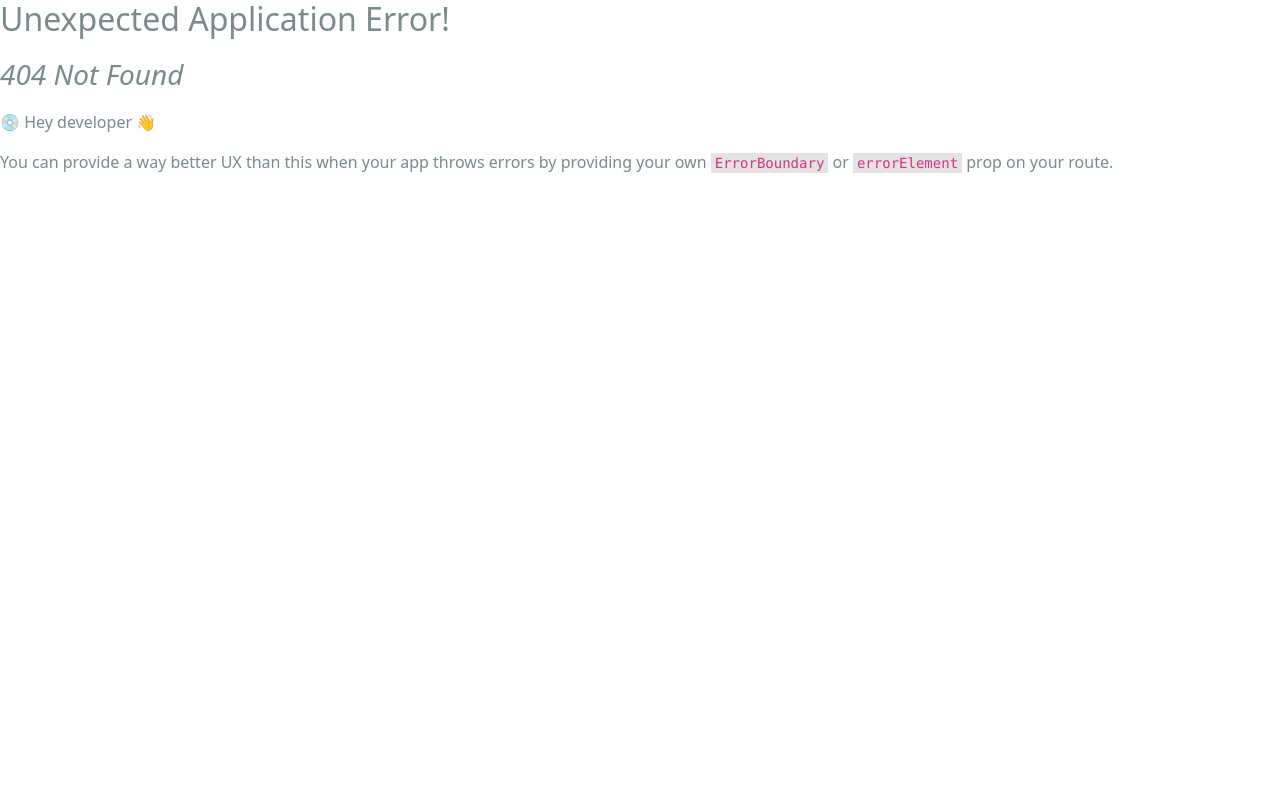
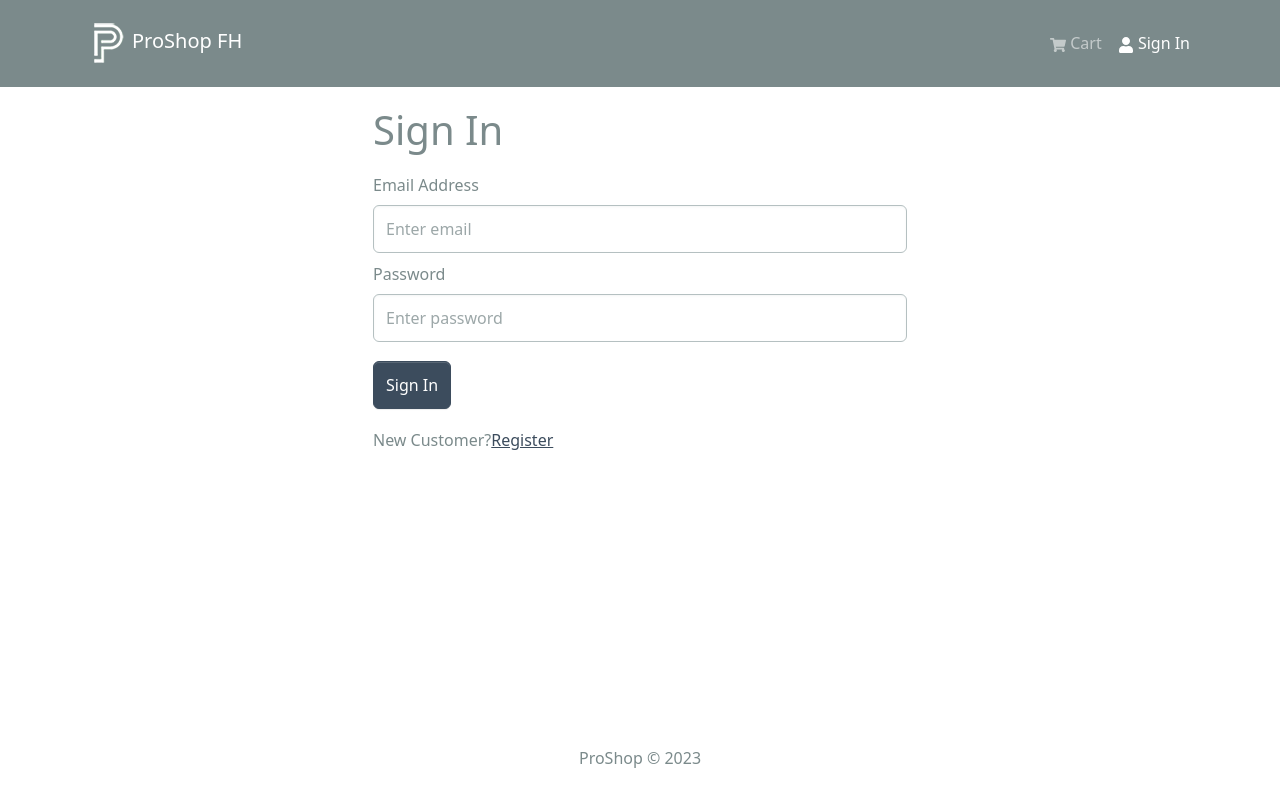
Before and after one commit to Faeezh/proshop-demo, a React (Create React App) app in the folder frontend/: page /login in a window 1280 px wide. Before the commit this address had no page. Shown: the top 802 px of the page. Built offline with nearby package versions, Linux system fonts and the light colour scheme.

Commit message:
Login Screen

```diff
--- /dev/null
+++ b/frontend/src/components/FormContainer.jsx
@@ -0,0 +1,15 @@
+import { Container, Row, Col } from 'react-bootstrap';
+
+const FormContainer = ({ children }) => {
+    return (
+      <Container>
+        <Row className='justify-content-md-center'>
+          <Col xs={12} md={6}>
+            {children}
+          </Col>
+        </Row>
+      </Container>
+    );
+  };
+
+export default FormContainer
--- a/frontend/src/index.js
+++ b/frontend/src/index.js
@@ -16,6 +16,7 @@ import reportWebVitals from './reportWebVitals';
 import HomeScreen from './screens/HomeScreen';
 import ProductScreen from './screens/ProductScreen';
 import CartScreen from './screens/CartScreen';
+import LoginScreen from './screens/LoginScreen';
 
 const router = createBrowserRouter(
   createRoutesFromElements(
@@ -23,6 +24,7 @@ const router = createBrowserRouter(
       <Route index={true} path='/' element={<HomeScreen />} />
       <Route path='/product/:id' element={<ProductScreen />} />
       <Route path='/cart' element={<CartScreen /> } />
+      <Route path='/login' element={<LoginScreen />} />
     </Route>
   )
 )
--- /dev/null
+++ b/frontend/src/screens/LoginScreen.jsx
@@ -0,0 +1,61 @@
+import { useState } from 'react';
+import { Link } from 'react-router-dom';
+import { Form, Button, Row, Col } from 'react-bootstrap';
+import FormContainer from '../components/FormContainer';
+
+
+
+const LoginScreen = () => {
+  const [email, setEmail] = useState('');
+  const [password, setPassword] = useState('');
+
+  const submitHandler = (e) => {
+    e.preventDefault();
+    console.log('submit');
+  }
+
+  return (
+    <FormContainer>
+      <h1>Sign In</h1>
+
+      <Form onSubmit={submitHandler}>
+        <Form.Group className='my-2' controlId='email'>
+          <Form.Label>Email Address</Form.Label>
+          <Form.Control
+            type='email'
+            placeholder='Enter email'
+            value={email}
+            onChange={(e) => setEmail(e.target.value)}
+          ></Form.Control>
+        </Form.Group>
+
+        <Form.Group className='my-2' controlId='password'>
+          <Form.Label>Password</Form.Label>
+          <Form.Control
+            type='password'
+            placeholder='Enter password'
+            value={password}
+            onChange={(e) => setPassword(e.target.value)}
+          ></Form.Control>
+        </Form.Group>
+
+        <Button type='submit' variant='primary' className='mt-2'>
+          Sign In
+        </Button>
+
+
+      </Form>
+
+      <Row className='py-3'>
+        <Col>
+          New Customer?
+          <Link to= '/register'>
+            Register
+          </Link>
+        </Col>
+      </Row>
+    </FormContainer>
+  );
+};
+
+export default LoginScreen;
--- a/frontend/src/store.js
+++ b/frontend/src/store.js
@@ -1,11 +1,13 @@
 import { configureStore } from '@reduxjs/toolkit';
 import { apiSlice } from './slices/apiSlice';
 import cartSliceReducer from './slices/cartSlice'
+import authSliceReducer from './slices/authSlice';
 
 const store = configureStore({
     reducer: {
         [apiSlice.reducerPath]: apiSlice.reducer,
         cart: cartSliceReducer,
+        auth: authSliceReducer,
     },
     middleware: (getDefaultMiddleware) => getDefaultMiddleware().concat(apiSlice.middleware),
     devTools: true,
```
